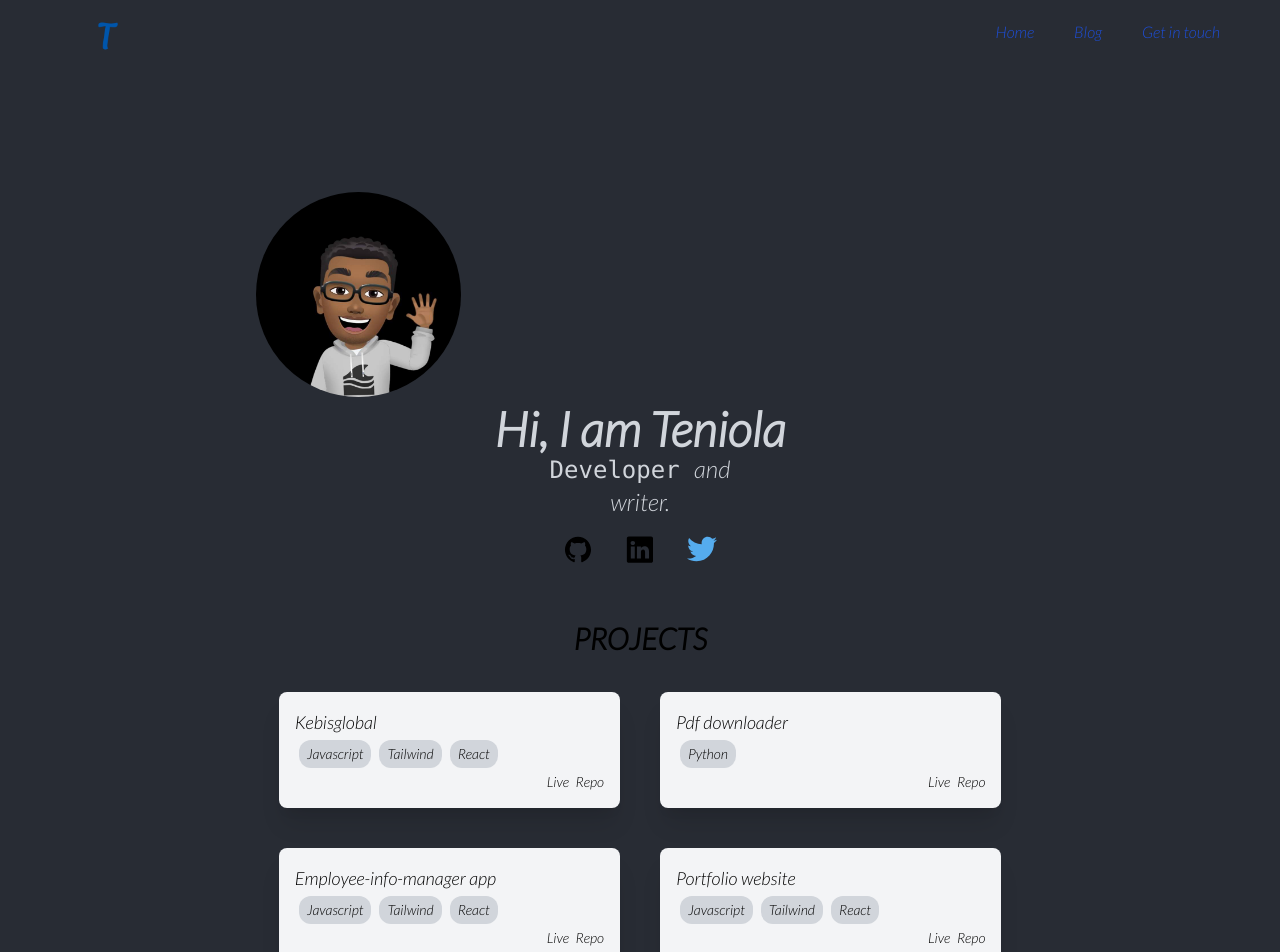
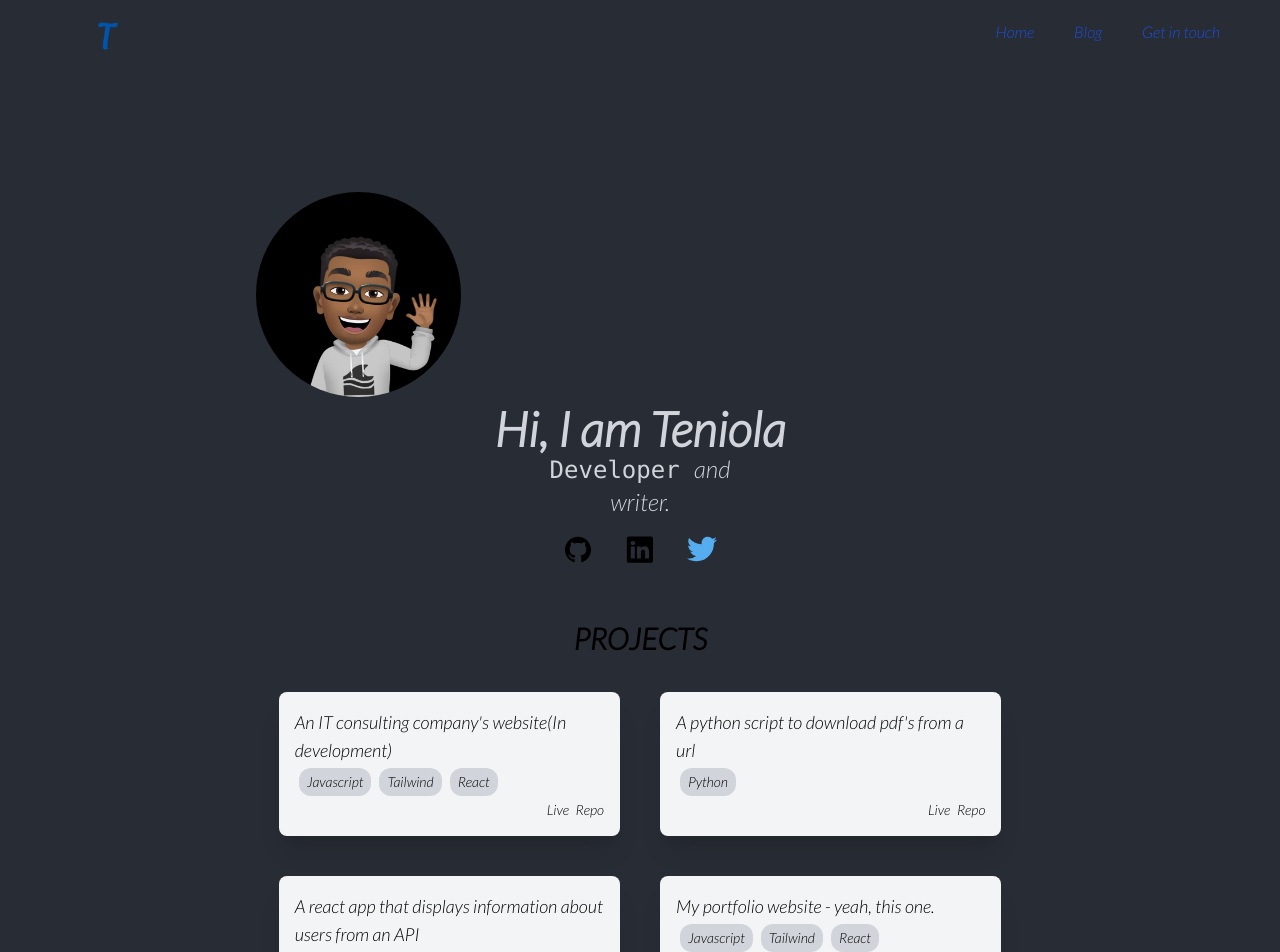
Before and after one commit to devteni/portfolio-website, a React (Create React App) app: page / in a window 1280 px wide. Shown: the top 952 px of the page. Built offline with nearby package versions, Linux system fonts and the light colour scheme.

Commit message:
add title and description to project state

```diff
--- a/src/containers/Home.js
+++ b/src/containers/Home.js
@@ -9,31 +9,35 @@ class Home extends Component {
           duration: 1200
         })
         this.state = {
-            Services: [
+            projects: [
               {
               "id": 1,
-              "desc": "Kebisglobal",
+              "title": "Kebisglobal",
+              "desc": "An IT consulting company's website(In development)",
               "tags": ["React", "Tailwind", "Javascript"],
               "live": "kebisglobal.netlify.app",
               "repo": "https://github.com/Omoteniola-dev/kebisglobal"
             },
             {
               "id":2,
-              "desc": "Pdf downloader",
+              "title": "Pdf downloader",
+              "desc": "A python script to download pdf's from a url",
               "tags": ["Python"],
               "live": "",
               "repo": "https://github.com/Omoteniola-dev/pdf-downloader"
             },
             {
               "id": 3,
-              "desc": "Employee-info-manager app",
+              "title": "Employee-info-manager app",
+              "desc": "A react app that displays information about users from an API",
               "tags": ["React", "Tailwind", "Javascript"],
               "live": "",
               "repo": "https://github.com/Omoteniola-dev/employee-info-manager"
             },
             {
               "id": 4,
-              "desc": "Portfolio website",
+              "title": "Portfolio website",
+              "desc": "My portfolio website - yeah, this one.",
               "tags": ["React", "Tailwind", "Javascript"],
               "live": "",
               "repo": "https://github.com/Omoteniola-dev/portfolio-website"
@@ -45,11 +49,11 @@ class Home extends Component {
         AOS.refresh()
       }
     render(){
-        const { Services } = this.state;
+        const { projects } = this.state;
         return(
         <div>
             <Site />
-            <ProjectList data={Services}/>
+            <ProjectList data={projects}/>
         </div>
     )
     }
```
